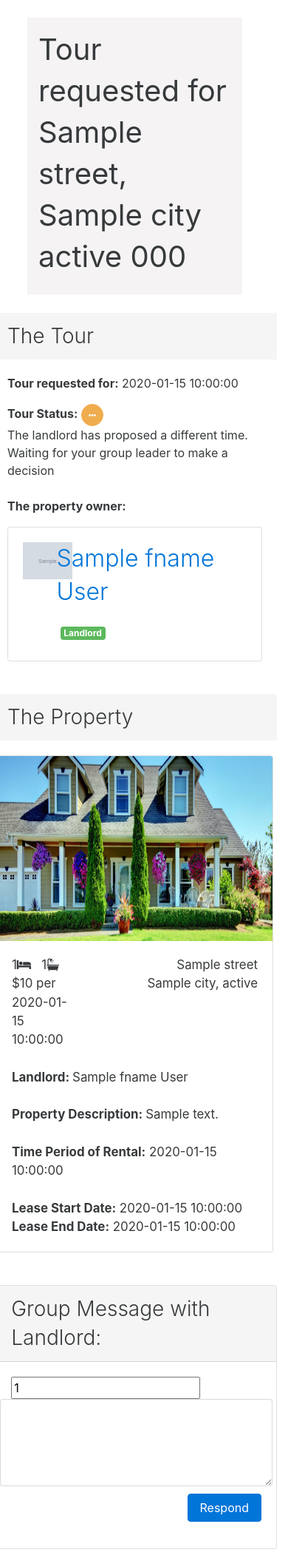
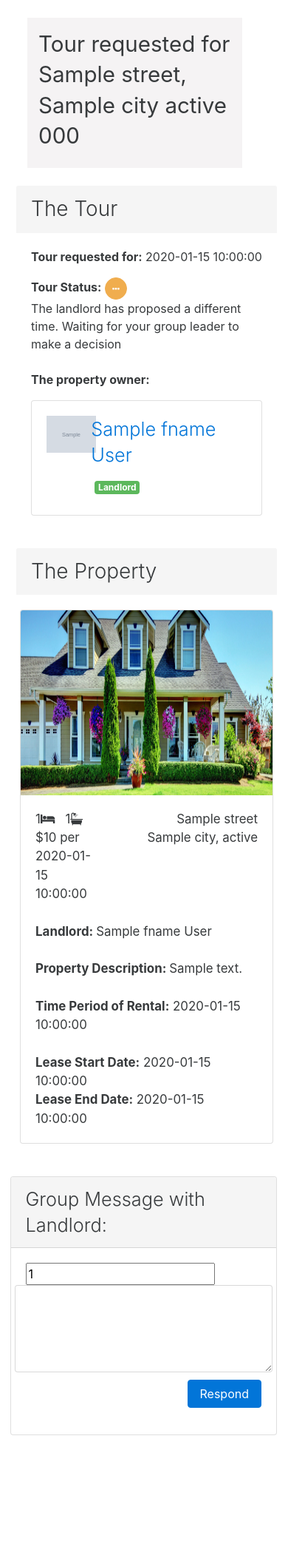
Before and after one commit to maxbbender/nexnest, a Python web app: template nexnest/templates/tour/tourView.html in a window 390 px wide. Shown: the part 54-2160 px from the top of the page at 74% size. After the commit the page ends 1994 px from the top, so only its background shows below. Run offline with Jinja, Linux system fonts and the light colour scheme; the template is opened without the code that fills it: most values are stand-ins (such as "Sample title", 1, 10 or a date in 2020); grey boxes marked "Sample" are stand-in pictures; form fields are guessed from the names that the template uses; some libraries are stand-ins or nearby versions.

Commit message:
Tour/maintainence view responsive

```diff
--- a/nexnest/templates/house/smallMember.html
+++ b/nexnest/templates/house/smallMember.html
@@ -9,7 +9,7 @@
                     <div class="col-xl-12">
                         <div class="row">
                             <a href="{{ url_for('users.viewUser', userID=user.id) }}">
-                                <h2 style="font-size: 3.0vh">{{ user.fname }} {{ user.lname }}</h2>
+                                <h2 style="font-size: 3.0vh;">{{ user.fname }} {{ user.lname }}</h2>
                             </a>
                             {% if current_user in landlords %}
                                 {% if group.leader_id == user.id %}
@@ -17,7 +17,7 @@
                                     <h6 class="hidden-md-up" style="padding-top: 8px; padding-left: 5px;"><span class="tag tag-primary">Leader</span></h6>
                                 {% endif %}
                             {% else %}
-                                <h6  style="padding-top: 15px; padding-left: 5px; "><span class="tag tag-success">Landlord</span></h6>
+                                <h6 style="padding-top: 15px; padding-left: 5px;"><span class="tag tag-success">Landlord</span></h6>
                             {% endif %}
                         </div>
                     </div>
--- a/nexnest/templates/housingRequest/message.html
+++ b/nexnest/templates/housingRequest/message.html
@@ -2,7 +2,7 @@
     <div class="card-block">
         <div class="row">
             <div class="col-xs-3 col-sm-3 col-md-2 col-lg-3 col-xl-3" style="height: 75px;">
-                <img src="{{message.user.profile_image}}" alt="Profile Image" class="img-responsive" style="height: 100%; min-width: 50px; max-width: 75px;"" />
+                <img src="{{message.user.profile_image}}" alt="Profile Image" class="img-responsive" style="height: 100%; min-width: 50px; max-width: 75px;" />
             </div>
             <div class="col-xs-9 col-sm-9 col-md-10 col-lg-9 col-xl-9">
                 <div class="row">
--- a/nexnest/templates/tour/member.html
+++ b/nexnest/templates/tour/member.html
@@ -1,22 +1,23 @@
 <div class="card" style="width: 100%">
     <div class="card-block">
         <div class="row">
-            <div class="col-xs-2 col-xl-1" style="height: 50px;">
-                <img src="{{user.profile_image}}" alt="Profile Image" class="img-responsive" style="height: 100%" />
+            <div class="col-xs-3 col-sm-3 col-md-2 col-lg-2 col-xl-2" style="height: 50px;">
+                <img src="{{user.profile_image}}" alt="Profile Image" class="img-responsive" style="height: 100%; max-width: 75px;" />
             </div>
-            <div class="col-xs-10">
+            <div class="col-xs-9 col-sm-9 col-md-10 col-lg-10 col-xl-10">
                 <div class="row">
-                    <div class="col-xs-12">
+                    <div class="col-xl-12">
                         <div class="row">
                             <a href="{{ url_for('users.viewUser', userID=user.id) }}">
-                                <h2>{{ user.fname }} {{ user.lname }}</h2>
+                                <h2 style="font-size: 3.0vh;">{{ user.fname }} {{ user.lname }}</h2>
                             </a>
                             {% if current_user in landlords %}
                                 {% if group.leader_id == user.id %}
-                                    <h6 style="padding-top: 15px; padding-left: 5px;"><span class="tag tag-primary">Group Leader</span></h6>
+                                    <h6 class="hidden-sm-down" style="padding-top: 8px; padding-left: 5px;"><span class="tag tag-primary">Group Leader</span></h6>
+                                    <h6 class="hidden-md-up" style="padding-top: 8px; padding-left: 5px;"><span class="tag tag-primary">Leader</span></h6>
                                 {% endif %}
                             {% else %}
-                                <h6 style="padding-top: 15px; padding-left: 5px;"><span class="tag tag-success">Landlord</span></h6>
+                                <h6 style="padding-top: 8px; padding-left: 5px;"><span class="tag tag-success">Landlord</span></h6>
                             {% endif %}
                         </div>
                     </div>
--- a/nexnest/templates/tour/tourView.html
+++ b/nexnest/templates/tour/tourView.html
@@ -1,27 +1,27 @@
 {% extends "base.html" %}
 {% block content %}
     <br>
-    <div class="row m-x-auto">
+    <div class="row">
         <div class="col-xs-1">
         </div>
         <div class="col-xs-10">
             <div class="callout-block text-center fade-in-b">
-                <h1>
+                <h2 style="font-size: 3.5vh;">
                     {% if tour.tour_confirmed %}
                     <b>Tour of {{ tour.listing.street }}, {{ tour.listing.city }} {{ tour.listing.state }} {{ tour.listing.zip_code }}</b>
                     {% else %}
                         <b>Tour requested for {{ tour.listing.street }}, {{ tour.listing.city }} {{ tour.listing.state }} {{ tour.listing.zip_code }}</b>
                     {% endif %}
-                </h1>
+                </h2>
             </div>
         </div>
     </div>
     <br>
-    <div class="row m-x-auto">
+    <div class="row">
         <div class="col-xs-1">
         </div>
         <!--Info Pane-->
-        <div class="col-md-6 col-lg-6 col-xl-6">
+        <div class="col-xs-11 col-md-11 col-lg-6 col-xl-6">
             <div class="row">
                 <div class="card" style="width:100%; border: 0px solid rgba(0, 0, 0, 0.125);">
                     <h3 class="card-header" style="border-bottom: 0px solid rgba(0, 0, 0, 0.125);">The Tour</h3>
@@ -157,10 +193,10 @@
                 </div>
             </div>
         </div>
-        <div class="col-md-4 col-lg-4 col-xl-4" style="padding-left: 5%;">
+        <div class="col-xs-12 col-md-11 col-lg-5 col-xl-5" style="padding-left: 10%;">
             <div class="row">
                 <div class="card" style="width:100%;">
-                    <h3 class="card-header">Group Message with Landlord:</h3>
+                    <h3 class="card-header" style="font-size: 3.0vh;">Group Message with Landlord:</h3>
                     <div class="card-block">
                         <!-- Add new message -->
                         <div class="form-group">
```
Also changed, not shown: other parts of nexnest/templates/tour/tourView.html (+47 -11 lines), nexnest/templates/house/maintenanceView.html (+16 -10 lines), nexnest/templates/tour/message.html (+5 -4 lines).
